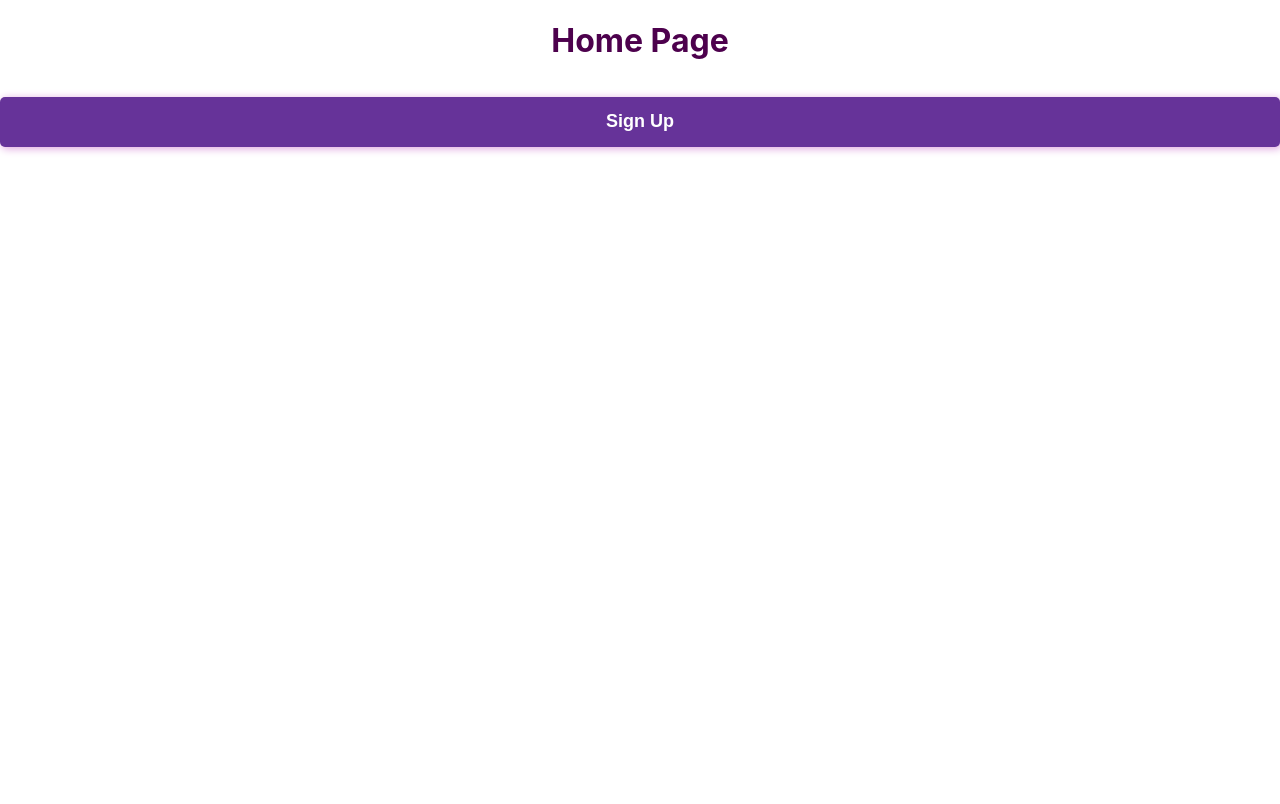
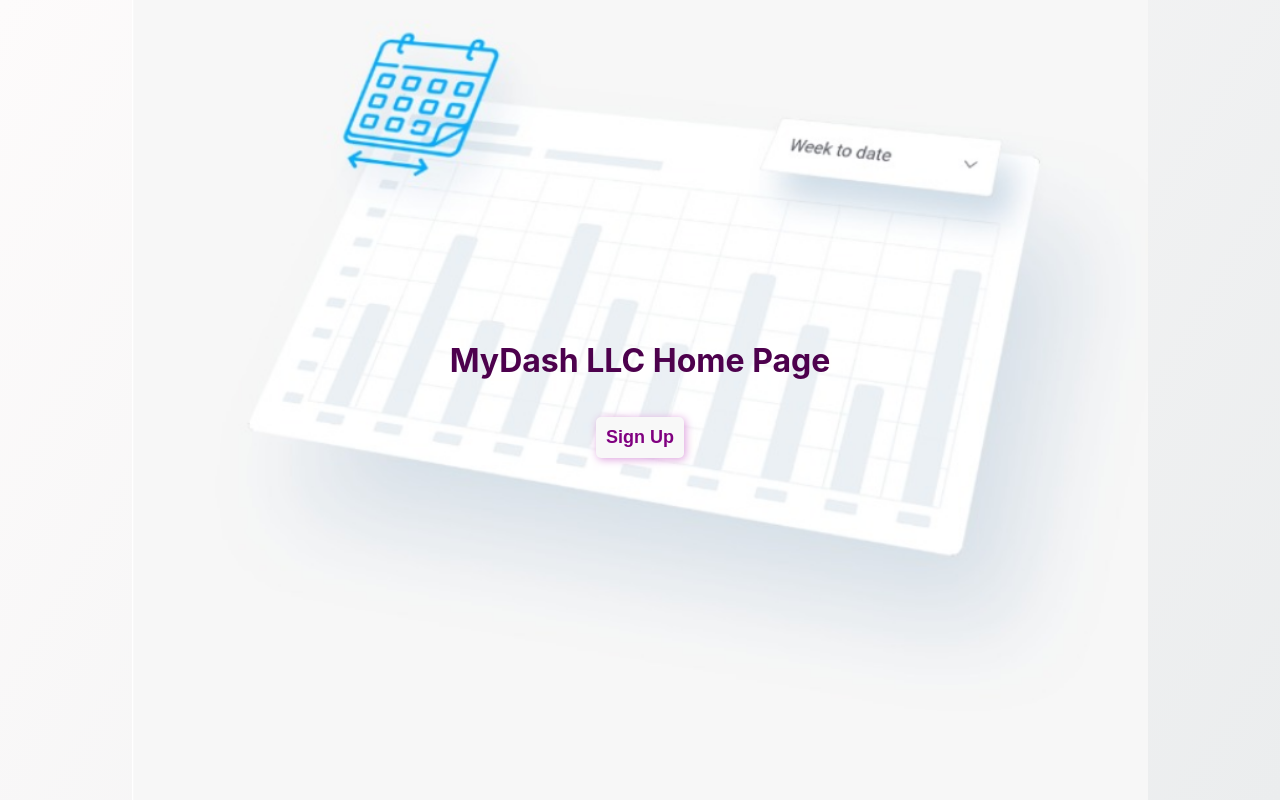
Before and after one commit to And4Web/my-dash-llc-assignment, a React (Create React App) app: page / in a window 1280 px wide. Built offline with nearby package versions, Linux system fonts and the light colour scheme.

Commit message:
home page is done, gradient added

```diff
--- a/public/index.html
+++ b/public/index.html
@@ -19,5 +19,6 @@
     <noscript>You need to enable JavaScript to run this app.</noscript>
     <div id="root"></div>
 
+
   </body>
 </html>
--- a/src/pages/homepage/Home.jsx
+++ b/src/pages/homepage/Home.jsx
@@ -10,8 +10,14 @@
   };
   return (
     <div className="home">
-      <h1>Home Page</h1>
-      <button onClick={() => handleClick("signup")}> Sign Up</button>
+      <img className="back_image" src={require("../../assignImage.png")} />
+      <div className="home_content">
+        <h1>MyDash LLC Home Page</h1>
+        <button className="home_button" onClick={() => handleClick("signup")}>
+          {" "}
+          Sign Up
+        </button>
+      </div>
       {/* <button onClick={() => handleClick("chart")}>To chart page</button> */}
     </div>
   );
--- a/src/pages/homepage/home.css
+++ b/src/pages/homepage/home.css
@@ -1,18 +1,33 @@
 .home{
+  height: 100vh;
+  width: 100%;
+  background-image: linear-gradient(120deg, #fdfbfb 0%, #ebedee 100%);
+  position: relative;
+}
+.home .back_image{
+  object-fit: cover;
+  width: auto;
+  height: 100%;
+}
+.home .home_content{
+  position: absolute;
+  top: 40%;
+  left: 35%;
+  right: 35%;
   display: flex;
   flex-direction: column;
   align-items: center;
   justify-content: center;
 }
 
-button{
+.home_button{
   height: auto;
   width: auto;
   background-color: #f8f8f8;
   color: purple;
   box-shadow: .1rem .1rem .5rem plum;
 }
-button:hover{
+.home_button:hover{
   color: #f8f8f8;
   background-color: purple;
   transform: scale(1.1);
--- a/src/pages/signup-page/SignupPageComponent.jsx
+++ b/src/pages/signup-page/SignupPageComponent.jsx
@@ -6,7 +6,15 @@
   return (
     <>
       <div className="signup_page">
-        <div className="left_section"></div>
+        <div className="left_section">
+          <div className="content">
+            <h2>choose a date range</h2>
+            <p>
+              Lorem ipsum dolor sit amet consectetur adipisicing elit. Soluta,
+              consequatur.
+            </p>
+          </div>
+        </div>
         <div className="right_section">
           <FormSection />
         </div>
--- a/src/pages/signup-page/signupPageComponent.css
+++ b/src/pages/signup-page/signupPageComponent.css
@@ -4,11 +4,42 @@
 .signup_page .left_section{
   height: 100vh;
   width: 50%;
-  background-color: brown;
+  background-image: linear-gradient(120deg, #fdfbfb 0%, #ebedee 100%);
+  position: relative;
+  text-transform: capitalize;
+  display: flex;
+  flex-direction: column;
+  align-items: center;
+  justify-content: center;
+  position: relative;
+}
+.signup_page .left_section .content{
+  display: flex;
+  flex-direction: column;
+  align-items: center;
+  justify-content: center;
+  position: absolute;
+  bottom: 5rem;
+}
+.signup_page .left_section .content p{
+
+  left: 3rem;
+  width: 60%;
+  text-align: justify;
 }
 .signup_page .right_section{
   height: 100vh;
   width: 50%;
+}
+
+
+
+
+@media (max-width: 1040px){
+  .signup_page .left_section{
+    /* background-size: 50%;   */
+
+  }
 }
 @media (max-width: 840px){
   .signup_page{
```
